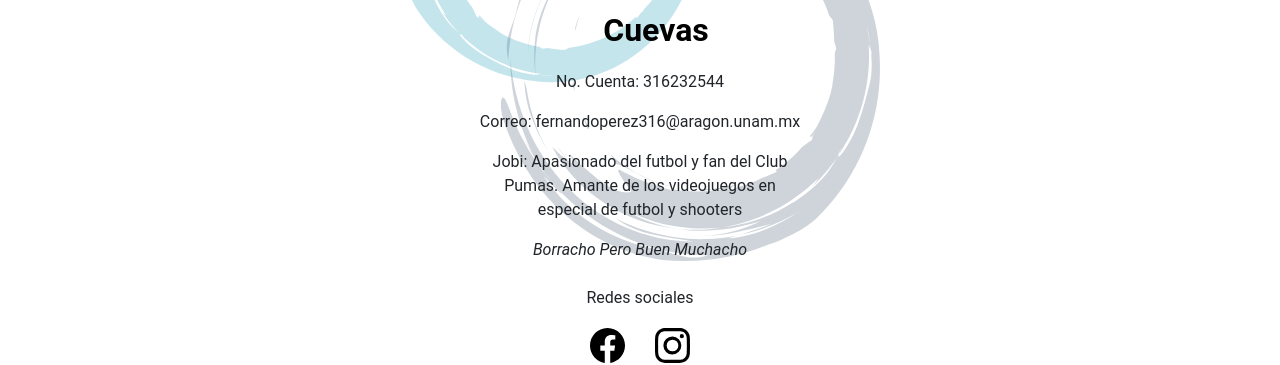
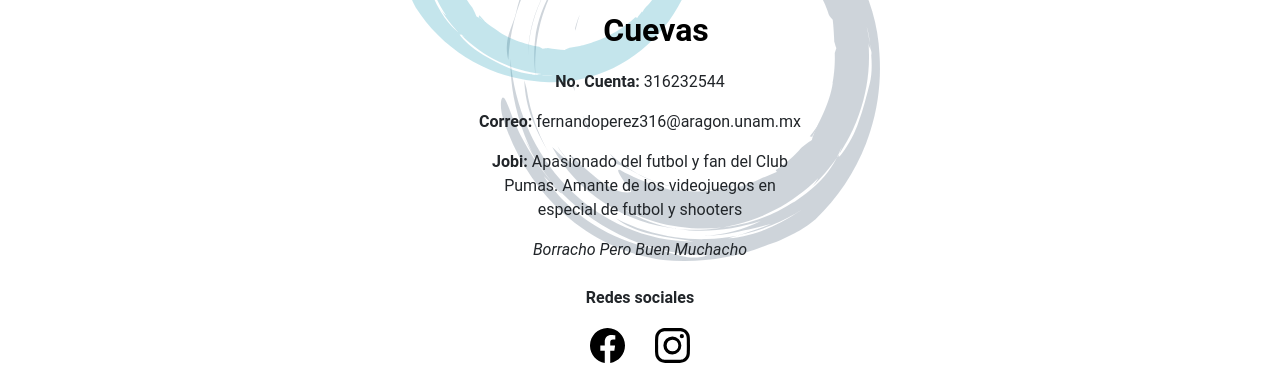
Before and after one commit to LanIkari/IS2_SCRUM_LosSeguidoresDeJesus, an Angular app in the folder IS-Scrum/: page /fernando in a window 1280 px wide. Shown: the part 378-743 px from the top of the page. Built offline with nearby package versions, Linux system fonts and the light colour scheme.

Commit message:
texto en negritas

```diff
--- a/IS-Scrum/src/app/fernando-desarrollador/fernando-desarrollador.component.html
+++ b/IS-Scrum/src/app/fernando-desarrollador/fernando-desarrollador.component.html
@@ -10,17 +10,17 @@
       <div class="row div-info">
         <a class="titulo-desarrollador">Fernando Pérez Cuevas</a>
         <br>
-        <p>No. Cuenta: 316232544</p>
+        <p><strong>No. Cuenta: </strong>316232544</p>
         <br>
-        <p>Correo: fernandoperez316@aragon.unam.mx</p>
+        <p><strong>Correo: </strong>fernandoperez316@aragon.unam.mx</p>
         <br>
-        <p>Jobi: Apasionado del futbol y fan del Club Pumas. Amante de los videojuegos
+        <p><strong>Jobi: </strong>Apasionado del futbol y fan del Club Pumas. Amante de los videojuegos
           en especial de futbol y shooters</p>
         <br>
         <em>Borracho Pero Buen Muchacho</em>
         <br>
         <br>
-        <p>Redes sociales</p>
+        <p><strong>Redes sociales</strong></p>
       </div>
 
       <div class="row social">
```
